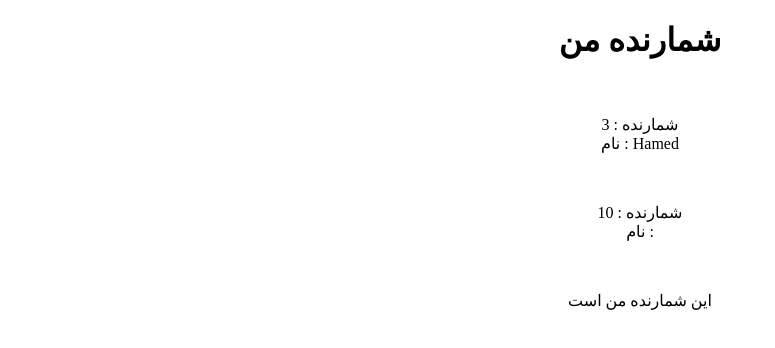
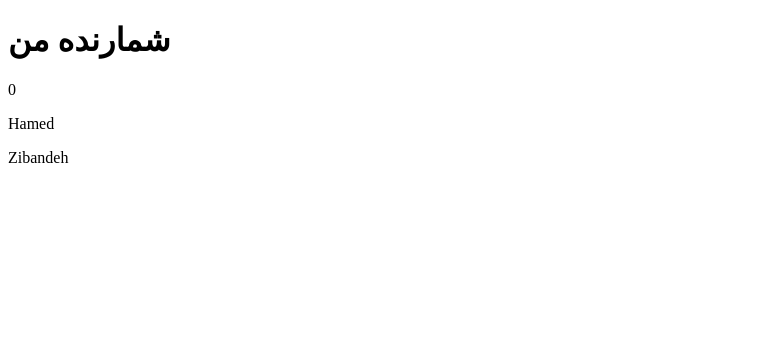
Before and after one commit to c0dehigh/counter-app, a React (Create React App) app: page / in a window 1280 px wide. Shown: the top 348 px of the page, without its empty margins (0-775 px from the left). Built offline with nearby package versions, Linux system fonts and the light colour scheme.

Commit message:
deleted some files and add new files and state

```diff
--- /dev/null
+++ b/src/App.js
@@ -0,0 +1,24 @@
+import { Component } from "react";
+
+class App extends Component {
+  state = {
+    count: 0,
+    name: "Hamed",
+    family: "Zibandeh",
+  };
+  render() {
+    const { count, name, family } = this.state;
+    return (
+      <div>
+        <header>
+          <h1>شمارنده من</h1>
+        </header>
+        <p>{count}</p>
+        <p>{name}</p>
+        <p>{family}</p>
+      </div>
+    );
+  }
+}
+
+export default App;
--- a/src/Toplearn.css
+++ /dev/null
@@ -1,3 +0,0 @@
-.Toplearn {
-    text-align: center;
-}
--- a/src/Toplearn.js
+++ /dev/null
@@ -1,17 +0,0 @@
-import Counter from "./components/Counter";
-
-import './Toplearn.css'
-const Toplearn = () => {
-    return (
-        <div className="Toplearn">
-            <h1>شمارنده من</h1>
-            <br/>
-            <Counter count={3} firstname= "Hamed"/>
-            <Counter count={10}>
-                این شمارنده من است
-            </Counter>
-        </div>
-    )
-}
-
-export default Toplearn
--- a/src/components/Counter.jsx
+++ /dev/null
@@ -1,33 +0,0 @@
-import { Component } from "react";
-
-const Counter = (props) => {
-  const { count, firstname, children } = props;
-  console.log(props);
-  return (
-    <div>
-      <p>
-        شمارنده : {count}
-        <br />
-        نام : {firstname}
-      </p>
-      <br />
-      <p>{children}</p>
-    </div>
-  );
-};
-
-// class Counter extends Component {
-//     render() {
-
-//         const {count} = this.props
-//         return(
-//                      <div>
-//              <p>
-//                  شمارنده :    {count}
-//             </p>
-//          </div>
-//         )
-//     }
-// }
-
-export default Counter;
--- a/src/index.js
+++ b/src/index.js
@@ -1,12 +1,12 @@
 import React from "react";
-import ReactDom from  'react-dom/client'
+import ReactDom from "react-dom/client";
 
-import Toplearn from "./Toplearn";
+import App from "./App";
 
-const root = ReactDom.createRoot(document.getElementById('root'))
+const root = ReactDom.createRoot(document.getElementById("root"));
 
 root.render(
-    <React.StrictMode>
-        <Toplearn/>
-    </React.StrictMode>
-)
+  <React.StrictMode>
+    <App />
+  </React.StrictMode>
+);
```
